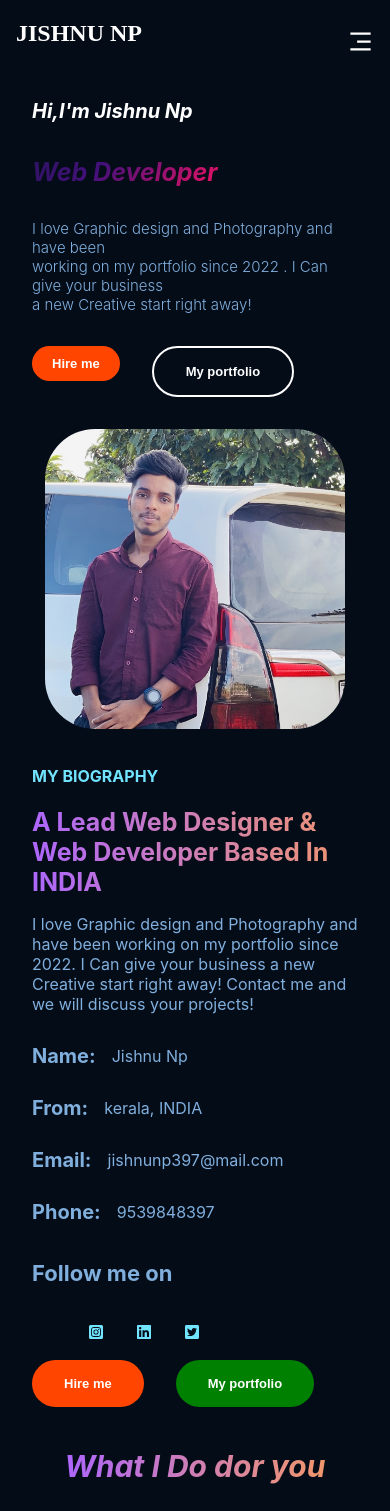
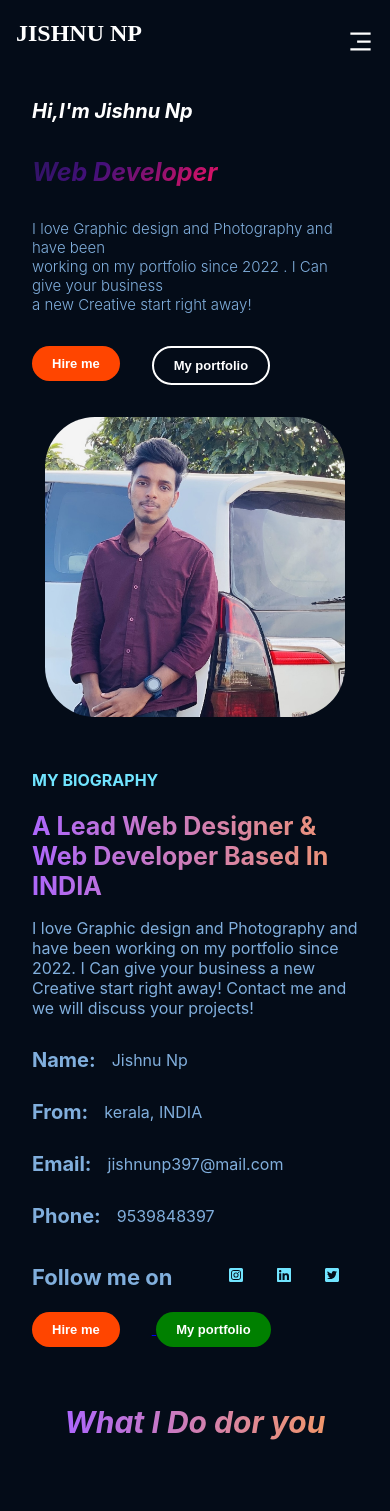
Before and after one commit to jishnunpp/my-website, a React (Create React App) app: page / in a window 390 px wide. Shown: the top 1511 px of the page. Built offline with nearby package versions, Linux system fonts and the light colour scheme.

Commit message:
buttons  updated

```diff
--- a/src/components/Banner/Banner.css
+++ b/src/components/Banner/Banner.css
@@ -144,5 +144,8 @@
     .banner_button1{
         padding:10px 20px;
     }
+    .banner_button2{
+        padding:10px 20px;
+    }
 
 }
--- a/src/components/Banner/Banner.js
+++ b/src/components/Banner/Banner.js
@@ -18,7 +18,7 @@ const Banner = () => {
             </div>
             <div className='banner_button-section'>
             <Link to={'contact'}><button className='banner_button1'>Hire me</button></Link>
-            <button className='banner_button2'>My portfolio</button>
+            <Link to={'About'}> <button className='banner_button2'>My portfolio</button></Link>
 
             </div>
 
--- a/src/components/Details/Details.css
+++ b/src/components/Details/Details.css
@@ -50,7 +50,9 @@
 }
 .details-socialmedia {
     display: flex;
+
     align-items: center;
+
 }
 .details-socialmedia p{
     font-size: 22px;
@@ -60,13 +62,17 @@
     display: flex;
     list-style: none;
 
+
+
 }
 .details-socialmedia li{
     margin: 0 1rem;
 
+
 }
 .details-socialmedia a{
     color: #71E5FF;
+
 }
 .details_button1{
     font-size: 13px;
@@ -104,7 +110,7 @@
 
 @media screen  and (max-width:900px){
      .details{
-        padding:0 2rem;
+        padding:1rem 2rem;
      }
     .details-image{
         display: none;
@@ -116,13 +122,15 @@
 }
 
 @media screen  and (max-width:450px){
-    .details-socialmedia {
-        flex-direction: column;
-        align-items: flex-start;
-    }
+
     .details-text h1{
         font-size: 25px;
         font-weight: bold;
      }
+     .details_button1,.details_button2{
+
+            padding:10px 20px;
+
+     }
 
 }
--- a/src/components/Details/Details.js
+++ b/src/components/Details/Details.js
@@ -53,7 +53,7 @@ const Details = () => {
         </div>
         <div className='details_button-section'>
         <Link to={'contact'}>  <button className='details_button1'>Hire me</button></Link>
-            <button className='details_button2'>My portfolio</button>
+        <Link to={'About'}>   <button className='details_button2'>My portfolio</button></Link>
 
             </div>
       </div>
--- a/src/components/Header/Header.css
+++ b/src/components/Header/Header.css
@@ -52,6 +52,7 @@
 }
 .navbar_menu-links ul{
     list-style: none;
+    text-decoration: none;
     padding-right: 2rem;
 
 }
```
